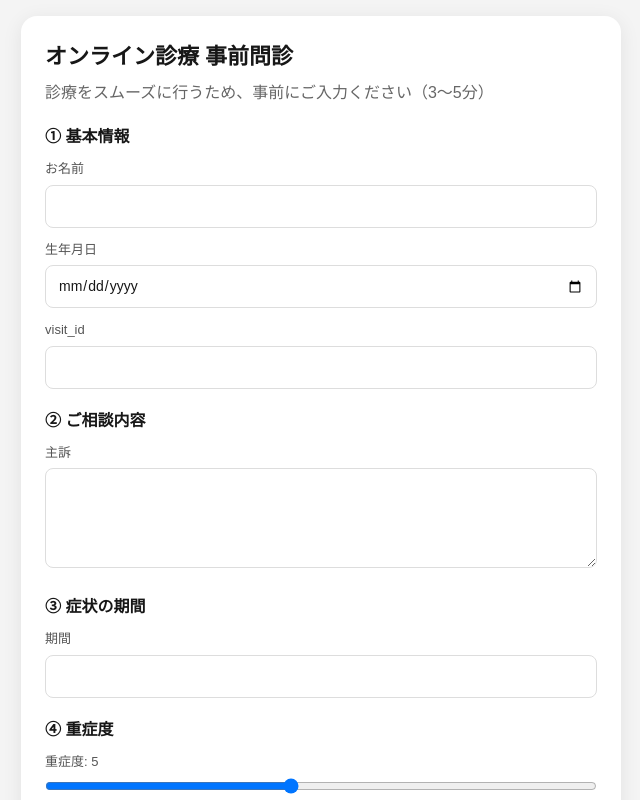
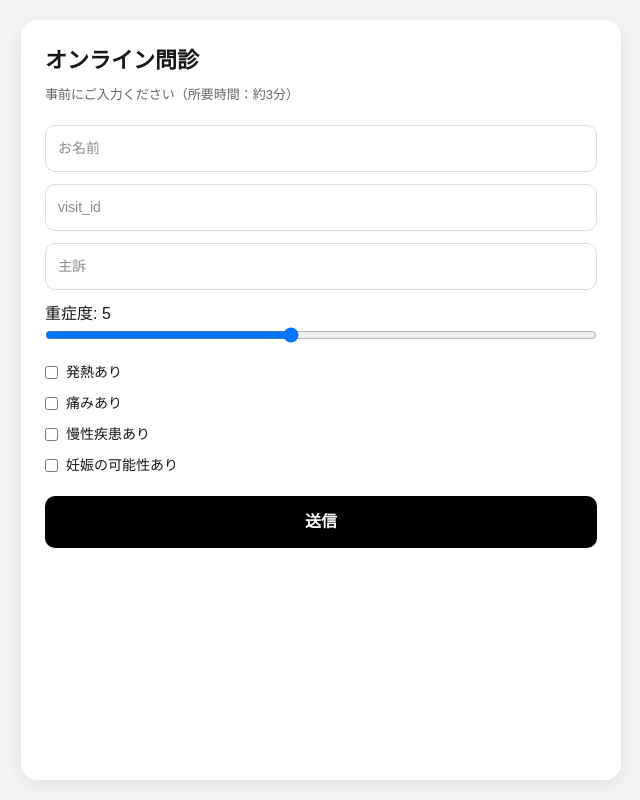
Before and after one commit to 55hanachan/medon-intake, a Next.js app: page / in a window 1280 px wide. Shown: the top 800 px of the page, without its empty margins (319-959 px from the left). Built offline with nearby package versions, Linux system fonts and the light colour scheme.

Commit message:
Update page.tsx

```diff
--- a/app/page.tsx
+++ b/app/page.tsx
@@ -15,9 +15,7 @@ type FormState = {
   pregnancy_possible: boolean;
 };
 
-export default function IntakePage() {
-  const [loading, setLoading] = useState(false);
-
+export default function Page() {
   const [form, setForm] = useState<FormState>({
     visit_id: "",
     name: "",
@@ -30,6 +28,8 @@ export default function IntakePage() {
     has_chronic_disease: false,
     pregnancy_possible: false,
   });
+
+  const [loading, setLoading] = useState(false);
 
   const handleChange = (
     e: React.ChangeEvent<HTMLInputElement | HTMLTextAreaElement>
@@ -50,9 +50,10 @@ export default function IntakePage() {
 
   const handleSubmit = async (e: React.FormEvent<HTMLFormElement>) => {
     e.preventDefault();
+
+    try {
       setLoading(true);
 
-    try {
       const res = await fetch("/api/intake", {
         method: "POST",
         headers: {
@@ -82,87 +83,47 @@ export default function IntakePage() {
         pregnancy_possible: false,
       });
     } catch (err: any) {
-      console.error(err);
-      alert(`エラー: ${err.message}`);
+      alert("エラー: " + err.message);
     } finally {
       setLoading(false);
     }
   };
 
   return (
-    <main style={pageStyle}>
-      <form onSubmit={handleSubmit} style={cardStyle}>
-        <h1 style={titleStyle}>オンライン診療 事前問診</h1>
-
-        <p style={subStyle}>
-          診療をスムーズに行うため、事前にご入力ください（3〜5分）
+    <main style={styles.page}>
+      <form onSubmit={handleSubmit} style={styles.card}>
+        <h1 style={styles.title}>オンライン問診</h1>
+        <p style={styles.subtitle}>
+          事前にご入力ください（所要時間：約3分）
         </p>
 
-        <section style={sectionStyle}>
-          <h2 style={sectionTitleStyle}>① 基本情報</h2>
-
-          <Field label="お名前">
         <input
           name="name"
+          placeholder="お名前"
           value={form.name}
           onChange={handleChange}
-              style={inputStyle}
+          style={styles.input}
         />
-          </Field>
 
-          <Field label="生年月日">
-            <input
-              type="date"
-              name="birthday"
-              value={form.birthday}
-              onChange={handleChange}
-              style={inputStyle}
-            />
-          </Field>
-
-          <Field label="visit_id">
         <input
           name="visit_id"
+          placeholder="visit_id"
           value={form.visit_id}
           onChange={handleChange}
-              style={inputStyle}
+          style={styles.input}
         />
-          </Field>
-        </section>
 
-        <section style={sectionStyle}>
-          <h2 style={sectionTitleStyle}>② ご相談内容</h2>
-
-          <Field label="主訴">
-            <textarea
+        <input
           name="chief_complaint"
+          placeholder="主訴"
           value={form.chief_complaint}
           onChange={handleChange}
-              style={{ ...inputStyle, minHeight: 100 }}
+          style={styles.input}
         />
-          </Field>
-        </section>
 
-        <section style={sectionStyle}>
-          <h2 style={sectionTitleStyle}>③ 症状の期間</h2>
-
-          <Field label="期間">
-            <input
-              name="symptoms_duration"
-              value={form.symptoms_duration}
-              onChange={handleChange}
-              style={inputStyle}
-            />
-          </Field>
-        </section>
-
-        <section style={sectionStyle}>
-          <h2 style={sectionTitleStyle}>④ 重症度</h2>
-
-          <label style={labelStyle}>
+        <div style={styles.block}>
+          <label>
             重症度: {form.severity}
-          </label>
-
             <input
               type="range"
               name="severity"
@@ -172,150 +133,117 @@ export default function IntakePage() {
               onChange={handleChange}
               style={{ width: "100%" }}
             />
-        </section>
+          </label>
+        </div>
 
-        <section style={sectionStyle}>
-          <h2 style={sectionTitleStyle}>⑤ チェック項目</h2>
-
-          <CheckBox
+        <label style={styles.check}>
+          <input
+            type="checkbox"
             name="has_fever"
             checked={form.has_fever}
             onChange={handleChange}
-            label="発熱あり"
           />
+          発熱あり
+        </label>
 
-          <CheckBox
+        <label style={styles.check}>
+          <input
+            type="checkbox"
             name="has_pain"
             checked={form.has_pain}
             onChange={handleChange}
-            label="痛みあり"
           />
+          痛みあり
+        </label>
 
-          <CheckBox
+        <label style={styles.check}>
+          <input
+            type="checkbox"
             name="has_chronic_disease"
             checked={form.has_chronic_disease}
             onChange={handleChange}
-            label="慢性疾患あり"
           />
+          慢性疾患あり
+        </label>
 
-          <CheckBox
+        <label style={styles.check}>
+          <input
+            type="checkbox"
             name="pregnancy_possible"
             checked={form.pregnancy_possible}
             onChange={handleChange}
-            label="妊娠の可能性あり"
           />
-        </section>
+          妊娠の可能性あり
+        </label>
 
-        <button type="submit" style={buttonStyle} disabled={loading}>
-          {loading ? "送信中..." : "送信する"}
+        <button type="submit" disabled={loading} style={styles.button}>
+          {loading ? "送信中..." : "送信"}
         </button>
       </form>
     </main>
   );
 }
 
-/* ---------------- UI COMPONENTS ---------------- */
-
-function Field({
-  label,
-  children,
-}: {
-  label: string;
-  children: React.ReactNode;
-}) {
-  return (
-    <div style={{ marginBottom: 12 }}>
-      <label style={labelStyle}>{label}</label>
-      {children}
-    </div>
-  );
-}
-
-function CheckBox({
-  name,
-  checked,
-  onChange,
-  label,
-}: {
-  name: string;
-  checked: boolean;
-  onChange: any;
-  label: string;
-}) {
-  return (
-    <label style={{ display: "block", marginBottom: 8 }}>
-      <input
-        type="checkbox"
-        name={name}
-        checked={checked}
-        onChange={onChange}
-        style={{ marginRight: 8 }}
-      />
-      {label}
-    </label>
-  );
-}
-
-/* ---------------- STYLES ---------------- */
-
-const pageStyle: React.CSSProperties = {
+const styles = {
+  page: {
     minHeight: "100vh",
     background: "#f4f4f4",
-  padding: 16,
-};
+    display: "flex",
+    justifyContent: "center",
+    padding: 20,
+  } as React.CSSProperties,
 
-const cardStyle: React.CSSProperties = {
+  card: {
+    width: "100%",
     maxWidth: 600,
-  margin: "0 auto",
     background: "#fff",
+    borderRadius: 16,
     padding: 24,
-  borderRadius: 16,
     boxShadow: "0 4px 20px rgba(0,0,0,0.08)",
-};
+  } as React.CSSProperties,
 
-const titleStyle: React.CSSProperties = {
+  title: {
     fontSize: 22,
     fontWeight: 700,
     marginBottom: 8,
-};
+  } as React.CSSProperties,
 
-const subStyle: React.CSSProperties = {
+  subtitle: {
+    fontSize: 13,
     color: "#666",
     marginBottom: 20,
-};
+  } as React.CSSProperties,
 
-const sectionStyle: React.CSSProperties = {
-  marginBottom: 20,
-};
+  input: {
+    width: "100%",
+    padding: 12,
+    marginBottom: 12,
+    border: "1px solid #ddd",
+    borderRadius: 10,
+    fontSize: 14,
+  } as React.CSSProperties,
 
-const sectionTitleStyle: React.CSSProperties = {
-  fontSize: 16,
-  fontWeight: 700,
+  block: {
+    marginBottom: 12,
+  } as React.CSSProperties,
+
+  check: {
+    display: "flex",
+    alignItems: "center",
+    gap: 8,
     marginBottom: 10,
-};
+    fontSize: 14,
+  } as React.CSSProperties,
 
-const labelStyle: React.CSSProperties = {
-  display: "block",
-  fontSize: 13,
-  color: "#555",
-  marginBottom: 6,
-};
-
-const inputStyle: React.CSSProperties = {
+  button: {
     width: "100%",
-  padding: "10px 12px",
-  borderRadius: 8,
-  border: "1px solid #ddd",
-  fontSize: 14,
-};
-
-const buttonStyle: React.CSSProperties = {
-  width: "100%",
-  padding: "12px",
+    padding: 14,
     background: "#000",
     color: "#fff",
     border: "none",
     borderRadius: 10,
     fontWeight: 700,
+    marginTop: 10,
     cursor: "pointer",
+  } as React.CSSProperties,
 };
```
Lines whose indentation alone changed are shown as unchanged.
